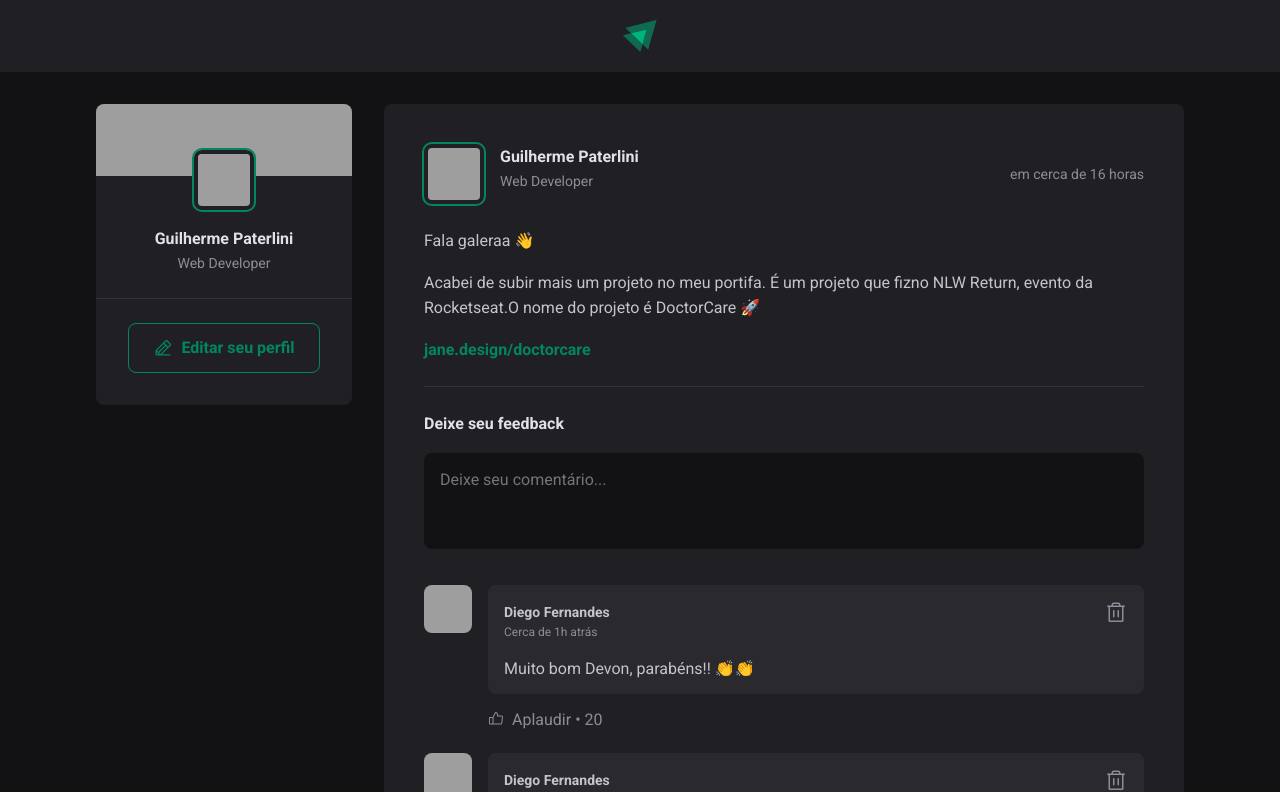
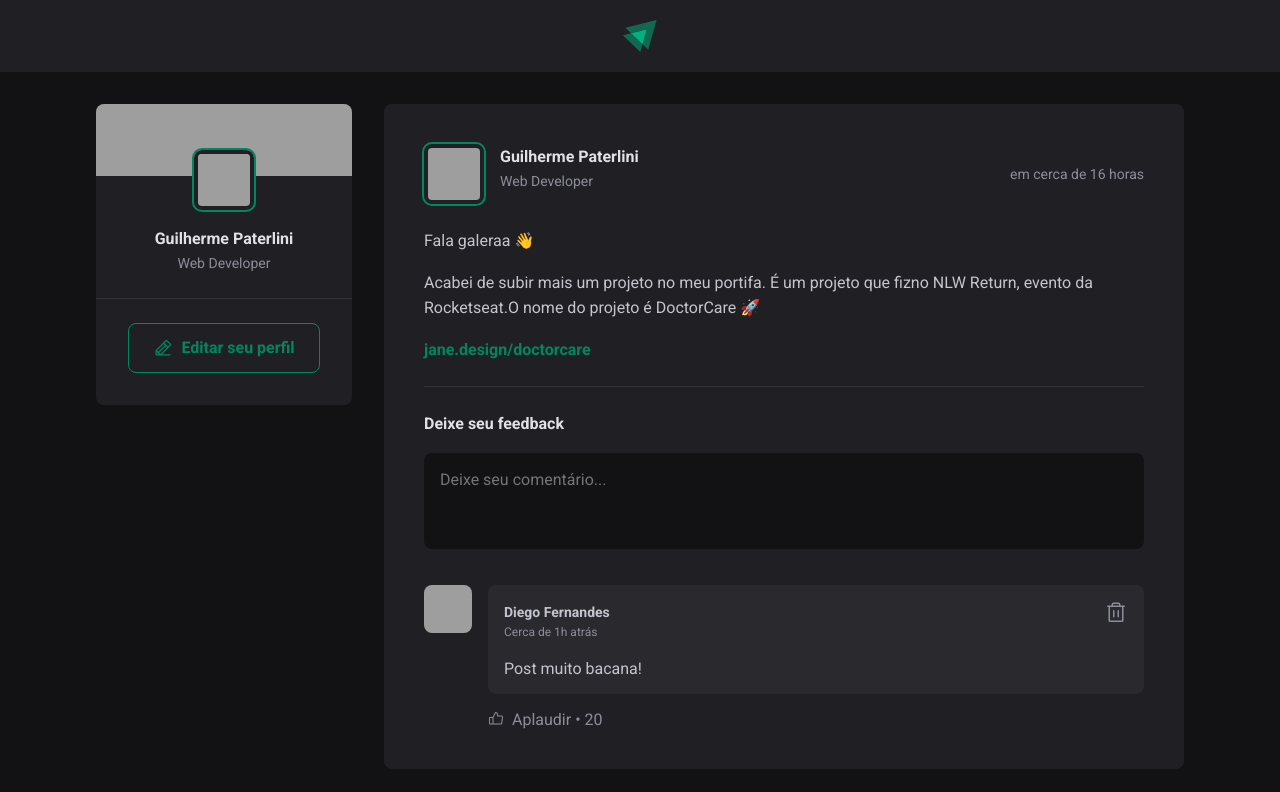
Before and after one commit to guipaterlini/vite-studies, a React (Vite) app: page / in a window 1280 px wide. Shown: the top 792 px of the page. Built offline with nearby package versions, Linux system fonts and the light colour scheme; grey boxes are pictures that could not be loaded.

Commit message:
Adicionado função para adicionar comentario com base no que foi escrito na textarea

```diff
--- a/src/components/Comment.jsx
+++ b/src/components/Comment.jsx
@@ -3,7 +3,7 @@
 
 import styles from "./Comment.module.css";
 
-export function Comment() {
+export function Comment({ content }) {
   return (
     <div className={styles.comment}>
       <Avatar
@@ -30,7 +30,7 @@
             </button>
           </header>
 
-          <p>Muito bom Devon, parabéns!! 👏👏</p>
+          <p>{content}</p>
         </div>
         <footer>
           <button>
--- a/src/components/Post.jsx
+++ b/src/components/Post.jsx
@@ -9,7 +9,9 @@
 import styles from "./Post.module.css";
 
 export function Post({ author, publishedAt, content }) {
-  const [comments, setComments] = useState([1, 2]);
+  const [comments, setComments] = useState(["Post muito bacana!"]);
+
+  const [newCommentText, setNewCommentText] = useState("");
 
   const publishedDateFormated = format(
     publishedAt,
@@ -25,7 +27,12 @@
   function handleCreateNewComment() {
     event.preventDefault();
 
-    setComments([...comments, comments.length + 1]);
+    setComments([...comments, newCommentText]);
+    setNewCommentText("");
+  }
+
+  function handleNewCommentChange() {
+    setNewCommentText(event.target.value);
   }
 
   return (
@@ -64,7 +71,12 @@
       <form onSubmit={handleCreateNewComment} className={styles.commentForm}>
         <strong>Deixe seu feedback</strong>
 
-        <textarea placeholder="Deixe seu comentário..." />
+        <textarea
+          name="comment"
+          placeholder="Deixe seu comentário..."
+          value={newCommentText}
+          onChange={handleNewCommentChange}
+        />
 
         <footer>
           <button type="submit">Publicar</button>
@@ -73,7 +85,7 @@
 
       <div className={styles.commentList}>
         {comments.map((comment) => {
-          return <Comment />;
+          return <Comment content={comment} />;
         })}
       </div>
     </article>
```
